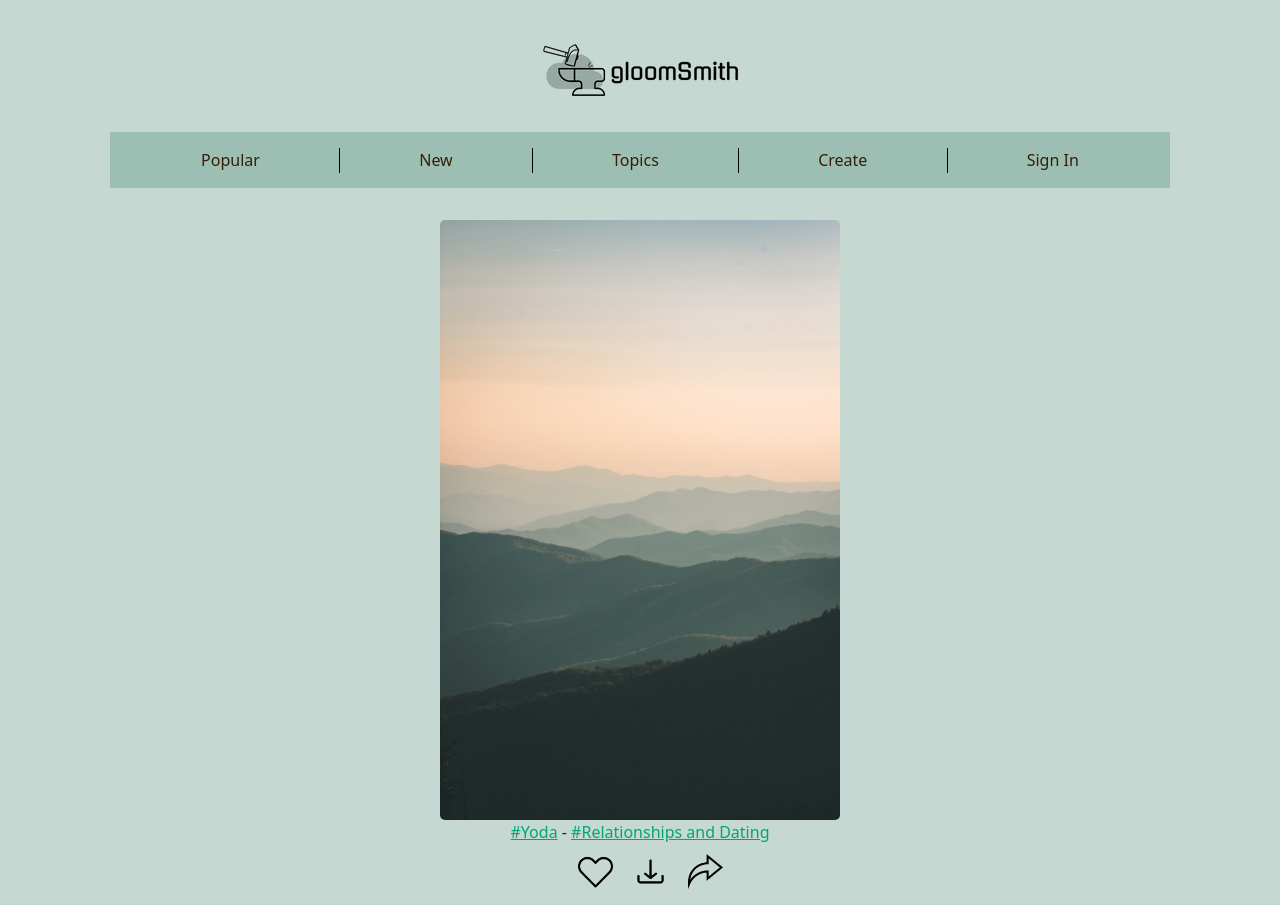
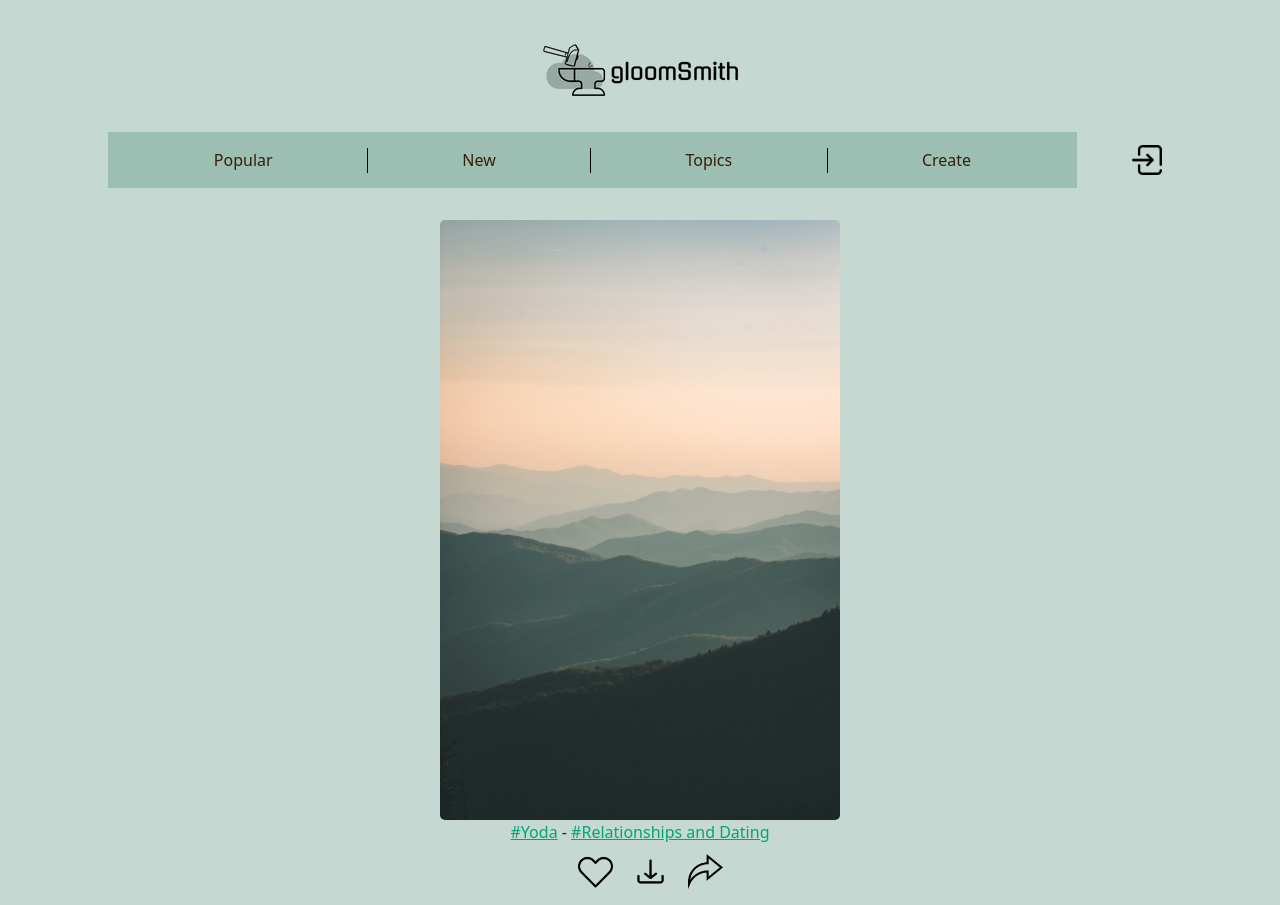
Before and after one commit to Capstone-42-quote-gen/ai-quote-generator, a React (Vite) app in the folder frontend/: page / in a window 1280 px wide. Built offline with nearby package versions, Linux system fonts and the light colour scheme.

Commit message:
changed sign in nav.link to an icon and added css to change size

```diff
--- a/frontend/src/ui/App.css
+++ b/frontend/src/ui/App.css
@@ -47,7 +47,10 @@ a.nav-link:visited {
 
 /*NAVIGATION*/
 
-
+.sign-in-icon {
+    width: 40px;
+    height: 40px;
+}
 
 .navbar-divider {
     height: 25px;
--- a/frontend/src/ui/shared_components/NavBar.tsx
+++ b/frontend/src/ui/shared_components/NavBar.tsx
@@ -3,6 +3,7 @@ import Container from "react-bootstrap/Container";
 import {Col, Nav, Row} from "react-bootstrap";
 import {Image} from "react-bootstrap";
 import logo1 from "../../assets/home-logo.png";
+import signIn from "../../assets/sign-in-1.png"
 // import gloomsmith from "../../assets/logo-1.png";
 // import logo from "../../assets/logo.png";
 // import icon from "../../assets/icon-1.png";
@@ -15,6 +16,8 @@ export function Navigation() {
                     <a href="/"><Image src={logo1} className={'py-3'} /></a>
                 </Col>
             </Row>
+            <Row className="align-items-center">
+                <Col lg={11}>
             <Navbar className="custom-navbar mx-auto">
                 <Container>
                     <Nav className="w-100 justify-content-evenly">
@@ -25,11 +28,14 @@ export function Navigation() {
                         <Nav.Link href="#topics">Topics</Nav.Link>
                         <span className="navbar-divider"></span>
                         <Nav.Link href="/create-quote">Create</Nav.Link>
-                        <span className="navbar-divider"></span>
-                        <Nav.Link href="/sign-in">Sign In</Nav.Link>
                     </Nav>
                 </Container>
             </Navbar>
+                </Col>
+                <Col lg={1}>
+                    <Nav.Link href="/sign-in"><Image src={signIn} className={"sign-in-icon"} /></Nav.Link>
+                </Col>
+            </Row>
         </Container>
     );
 }
```
Also changed, not shown: frontend/src/assets/sign-in-1.png (added).
